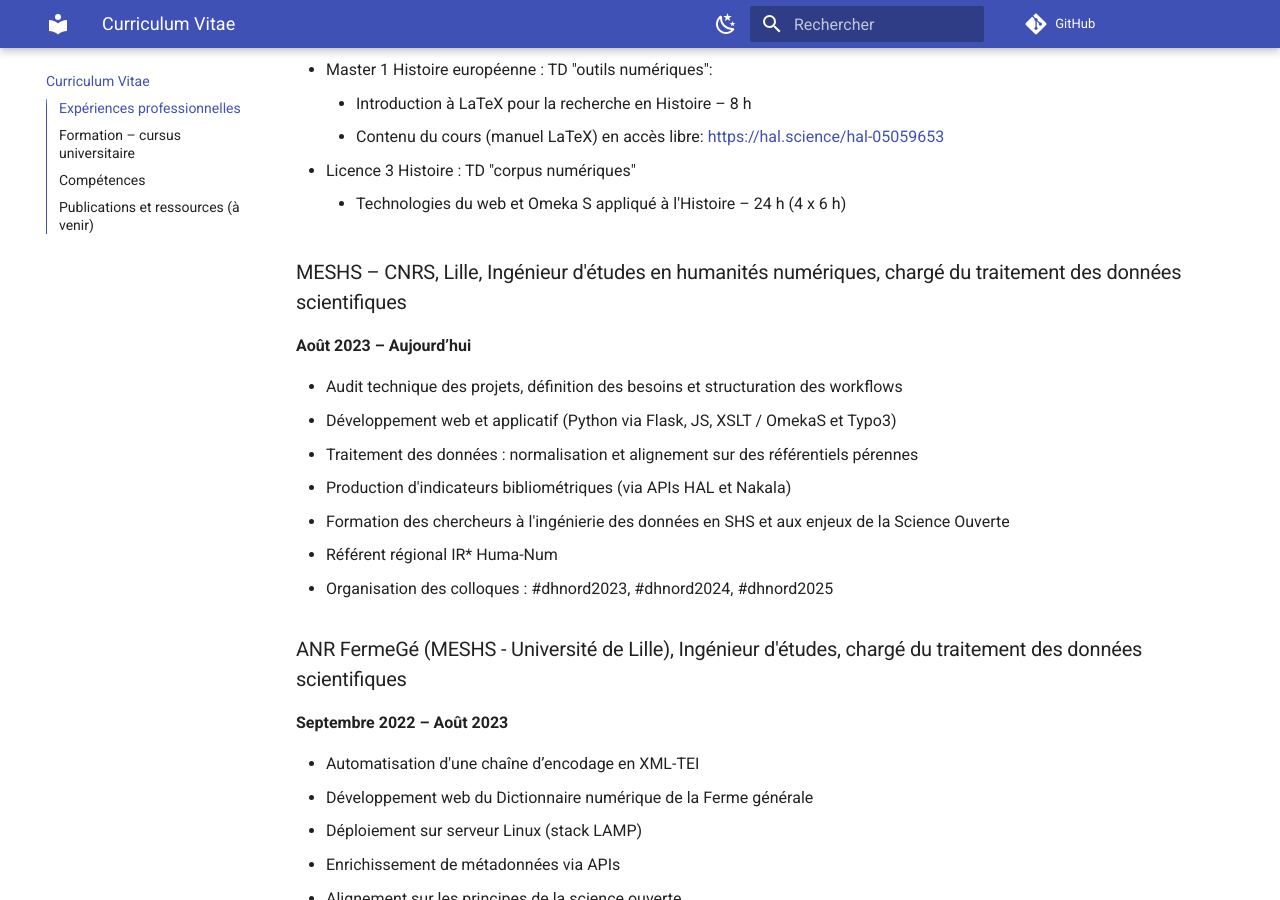
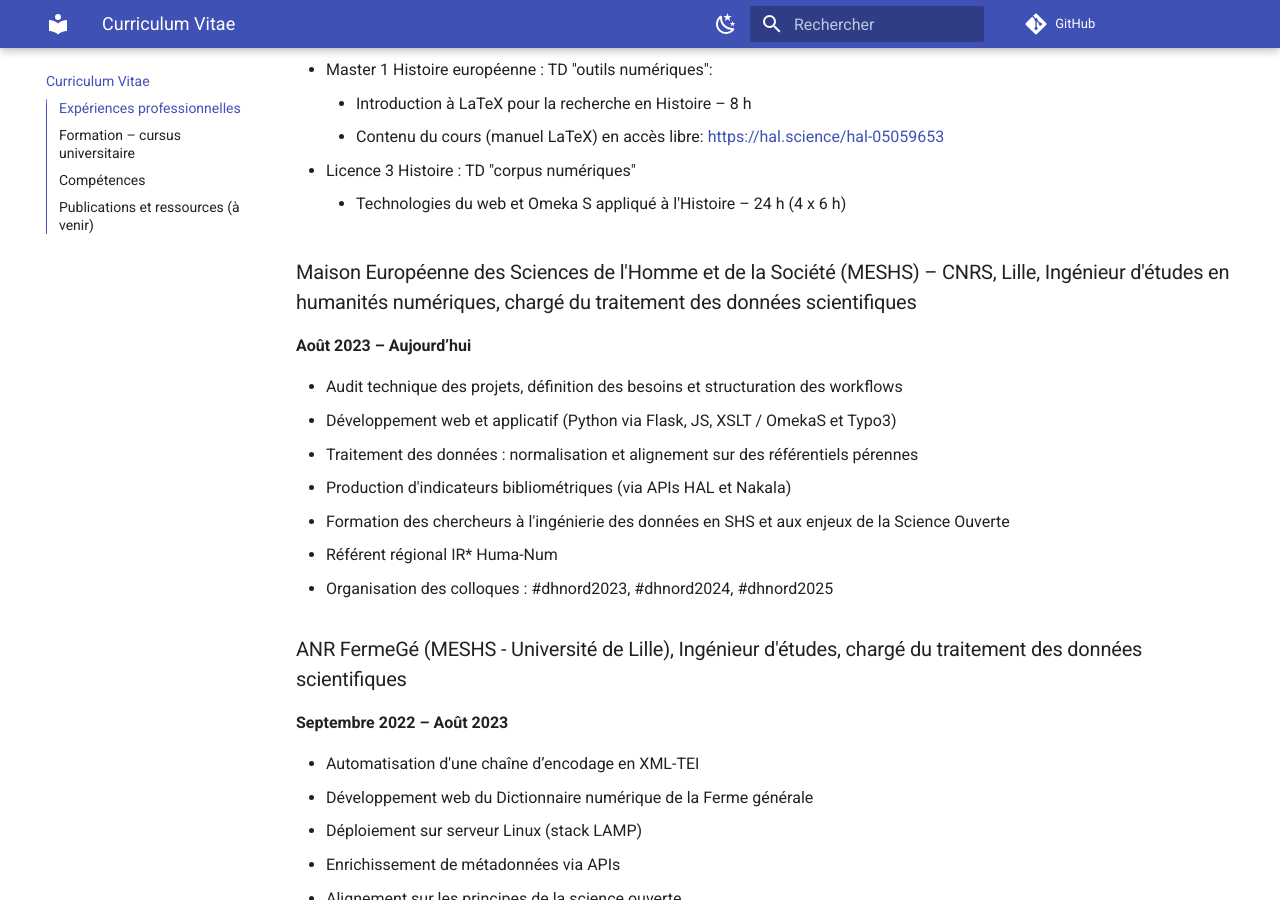
Before and after one commit to ValentinDeCraene/valentindecraene.github.io, an MkDocs documentation site: the page built from docs/index.md, in a window 1280 px wide and 900 px high, scrolled down 865 px. Built offline with MkDocs 1.6.1 and Material for MkDocs 9.7.7, drawn with Linux system fonts in a browser that asks for light colours.

Commit message:
Update index.md

```diff
--- a/docs/index.md
+++ b/docs/index.md
@@ -12,7 +12,7 @@
 
 Au cours de mes expériences professionnelles, j'ai eu l'occasion d'accompagner de multiples projets de recherche sur l'ensemble de leur workflow, depuis la modélisation des données jusqu'à leur dépôt et préservation. Dans le contexte actuel de la science ouverte et de production accrue des données de la recherche, j'ai à cœur d'accompagner les chercheurs et leurs projets vers ces nouveaux horizons, que ce soit par mes activités d'ingénierie de la donnée, de formation et d'enseignement.
 
-## Expériences professionnelles
+## **Expériences professionnelles**
 
 ### Université de Lille, faculté des humanités, département d'Histoire: chargé d'enseignement - vacataire (supplément d'activité)
 **Janvier - Juillet 2025**
@@ -23,7 +23,7 @@
 - Licence 3 Histoire : TD "corpus numériques"
     - Technologies du web et Omeka S appliqué à l'Histoire – 24 h (4 x 6 h)
 
-### MESHS – CNRS, Lille, Ingénieur d'études en humanités numériques, chargé du traitement des données scientifiques
+### Maison Européenne des Sciences de l'Homme et de la Société (MESHS) – CNRS, Lille, Ingénieur d'études en humanités numériques, chargé du traitement des données scientifiques
 **Août 2023 – Aujourd’hui**
 
 - Audit technique des projets, définition des besoins et structuration des workflows
@@ -55,7 +55,7 @@
 
 - Enseignement en Histoire, Géographie et EMC, en Seconde, Première (technologique) et Terminale (technologique)
 
-## Formation – cursus universitaire
+## **Formation – cursus universitaire**
 
 ### École nationale des Chartes (Paris), Master 2 "[Technologies Numériques Appliquées à l’Histoire](https://www.chartes.psl.eu/sites/default/files/public/media/document/2024-09/maquette-m2-tnah_2024.pdf)"
 **Septembre 2021 – Septembre 2022**
@@ -86,7 +86,7 @@
 
 - Spécialité "Chartes B" (Histoire et Géographie)
 
-## Compétences
+## **Compétences**
 
 ### Programmation et traitement des données=
 - Python (dont Pandas, BeautifulSoup, Requests, SpaCy, notions de NLTK)
```
